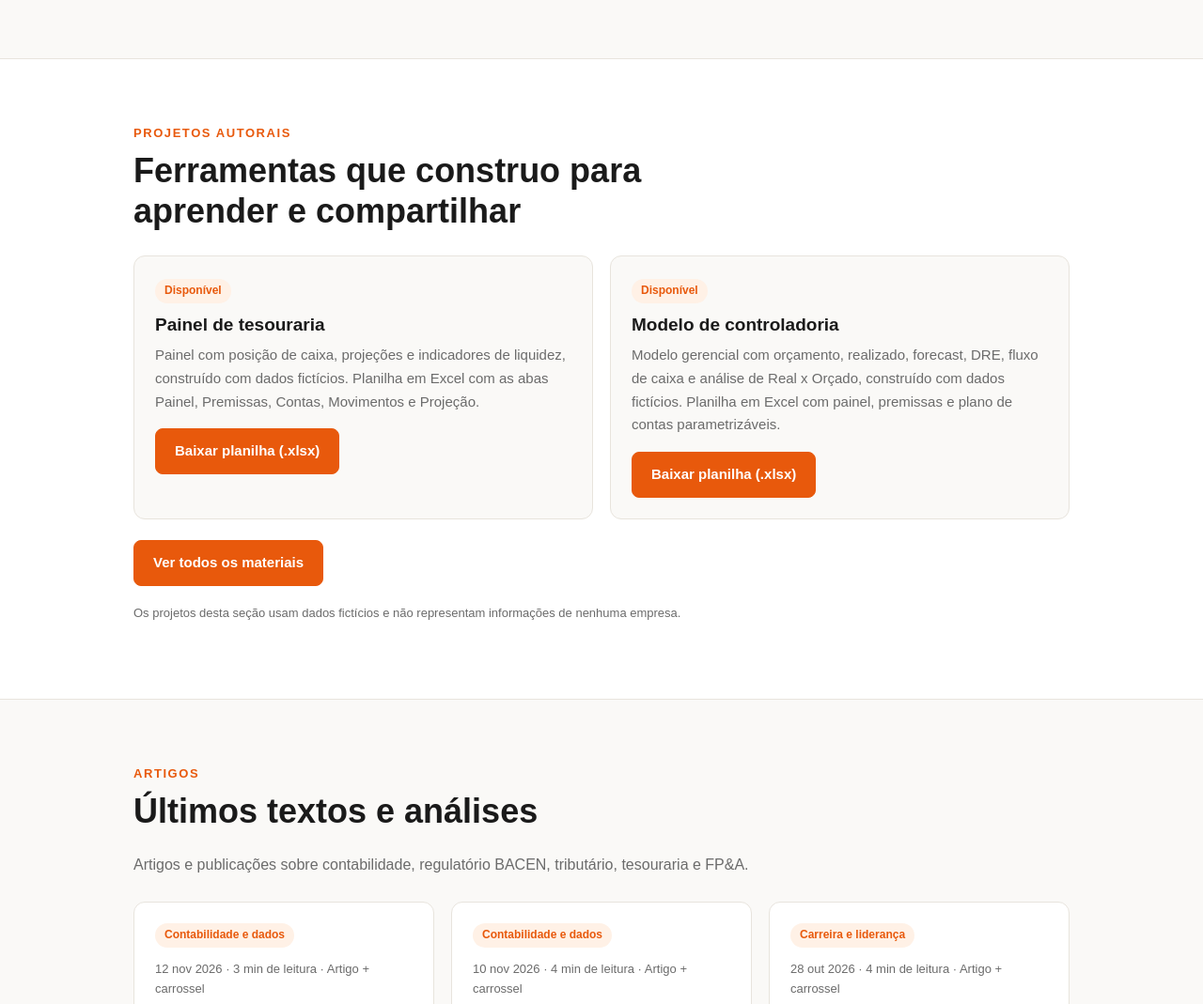
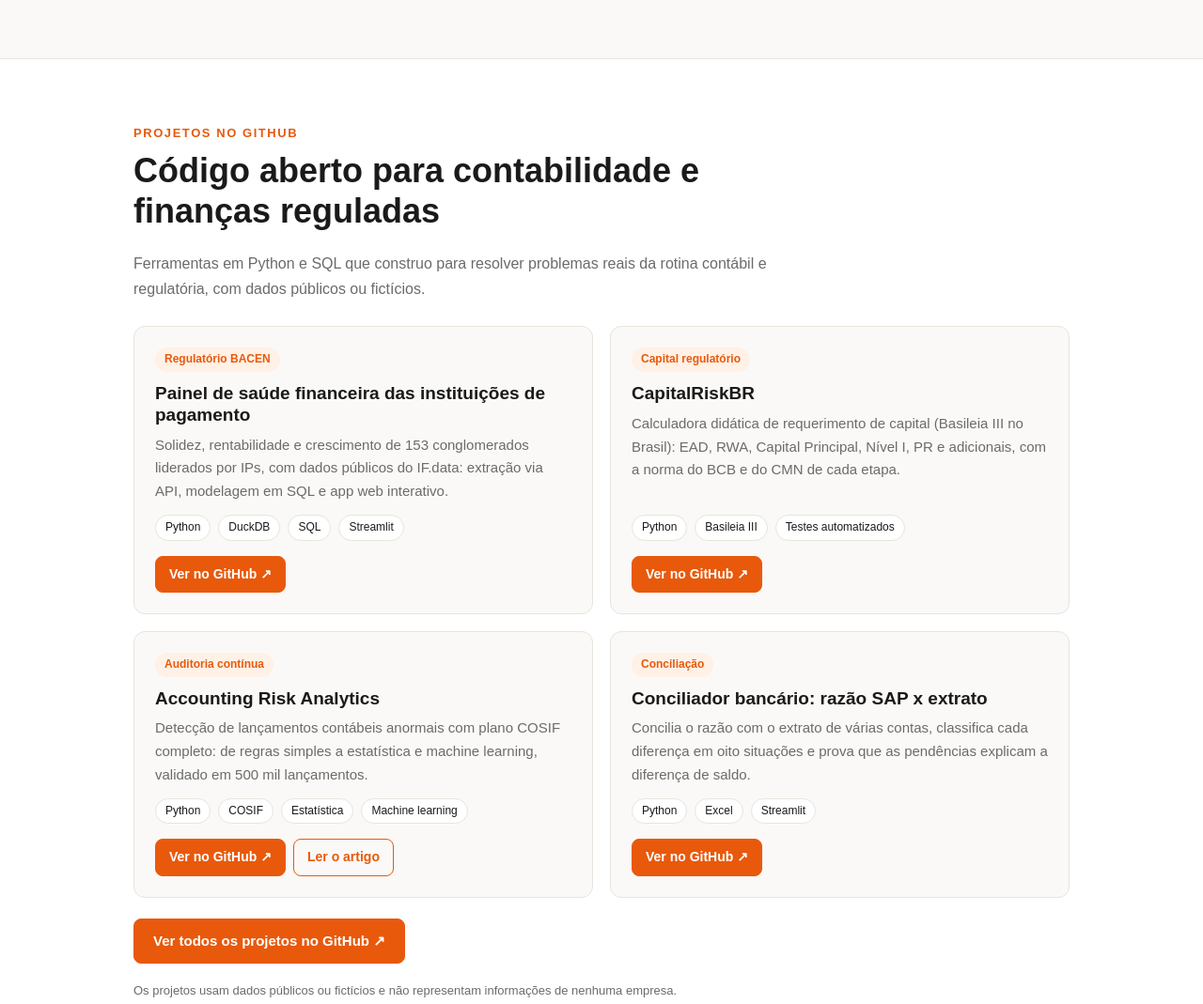
Before and after one commit to robertofogaca-fin/robertofogaca-site, a plain HTML site: page public/index.html in a window 1280 px wide. Shown: the part 3960-5029 px from the top of the page at 94% size. Drawn offline with Linux system fonts and the light colour scheme.

Commit message:
Seção Projetos vira vitrine do GitHub; GitHub no contato
Co-Authored-By: Claude Opus 5.5 <noreply@anthropic.com>
Claude-Session: https://claude.ai/code/session_011SgRuoc9knkeTDY2qWkyzb

```diff
--- a/public/assets/css/style.css
+++ b/public/assets/css/style.css
@@ -135,3 +135,12 @@ header.hero.compact{padding:56px 0 48px}
 .card.material p{margin-bottom:10px}
 .card.material .meta{font-size:13px;color:var(--muted);margin-top:auto;padding-top:6px}
 .card.material .acoes{margin:14px 0 0}
+
+/* ===== Projetos no GitHub (home) ===== */
+.grid.repos{grid-template-columns:repeat(auto-fill,minmax(min(100%,400px),1fr))}
+.card.repo{display:flex;flex-direction:column}
+.card.repo .tag{align-self:flex-start}
+.card.repo p{margin-bottom:12px}
+.card.repo .chips{margin-top:auto}
+.card.repo .chips span{font-size:12px;padding:3px 10px}
+.card.repo .acoes{display:flex;flex-wrap:wrap;gap:8px;margin:16px 0 0}
--- a/public/index.html
+++ b/public/index.html
@@ -77,14 +77,18 @@
 </div></section>
 
 <section class="alt" id="projetos"><div class="wrap">
-<div class="eyebrow">Projetos autorais</div>
-<h2>Ferramentas que construo para aprender e compartilhar</h2>
-<div class="grid">
-<div class="card"><span class="tag">Disponível</span><h3>Painel de tesouraria</h3><p>Painel com posição de caixa, projeções e indicadores de liquidez, construído com dados fictícios. Planilha em Excel com as abas Painel, Premissas, Contas, Movimentos e Projeção.</p><p style="margin-top:16px"><a class="btn" download href="downloads/Painel_de_Tesouraria_RF.xlsx">Baixar planilha (.xlsx)</a></p></div>
-<div class="card"><span class="tag">Disponível</span><h3>Modelo de controladoria</h3><p>Modelo gerencial com orçamento, realizado, forecast, DRE, fluxo de caixa e análise de Real x Orçado, construído com dados fictícios. Planilha em Excel com painel, premissas e plano de contas parametrizáveis.</p><p style="margin-top:16px"><a class="btn" download href="downloads/Controladoria_Modelo_RF.xlsx">Baixar planilha (.xlsx)</a></p></div>
+<div class="eyebrow">Projetos no GitHub</div>
+<h2>Código aberto para contabilidade e finanças reguladas</h2>
+<p style="max-width:680px;color:var(--muted)">Ferramentas em Python e SQL que construo para resolver problemas reais da rotina contábil e regulatória, com dados públicos ou fictícios.</p>
+<!-- PARA ADICIONAR UM PROJETO: copie um bloco <article class="card repo"> e troque etiqueta, título, descrição, tecnologias e link -->
+<div class="grid repos">
+<article class="card repo"><span class="tag">Regulatório BACEN</span><h3>Painel de saúde financeira das instituições de pagamento</h3><p>Solidez, rentabilidade e crescimento de 153 conglomerados liderados por IPs, com dados públicos do IF.data: extração via API, modelagem em SQL e app web interativo.</p><div class="chips"><span>Python</span><span>DuckDB</span><span>SQL</span><span>Streamlit</span></div><p class="acoes"><a class="btn small" href="https://github.com/robertofogaca-fin/painel-saude-financeira-bcb" target="_blank" rel="noopener">Ver no GitHub ↗</a></p></article>
+<article class="card repo"><span class="tag">Capital regulatório</span><h3>CapitalRiskBR</h3><p>Calculadora didática de requerimento de capital (Basileia III no Brasil): EAD, RWA, Capital Principal, Nível I, PR e adicionais, com a norma do BCB e do CMN de cada etapa.</p><div class="chips"><span>Python</span><span>Basileia III</span><span>Testes automatizados</span></div><p class="acoes"><a class="btn small" href="https://github.com/robertofogaca-fin/capital_risk_br" target="_blank" rel="noopener">Ver no GitHub ↗</a></p></article>
+<article class="card repo"><span class="tag">Auditoria contínua</span><h3>Accounting Risk Analytics</h3><p>Detecção de lançamentos contábeis anormais com plano COSIF completo: de regras simples a estatística e machine learning, validado em 500 mil lançamentos.</p><div class="chips"><span>Python</span><span>COSIF</span><span>Estatística</span><span>Machine learning</span></div><p class="acoes"><a class="btn small" href="https://github.com/robertofogaca-fin/accounting-risk-analytics" target="_blank" rel="noopener">Ver no GitHub ↗</a><a class="btn small outline" href="artigos/regras-vs-estatistica.html">Ler o artigo</a></p></article>
+<article class="card repo"><span class="tag">Conciliação</span><h3>Conciliador bancário: razão SAP x extrato</h3><p>Concilia o razão com o extrato de várias contas, classifica cada diferença em oito situações e prova que as pendências explicam a diferença de saldo.</p><div class="chips"><span>Python</span><span>Excel</span><span>Streamlit</span></div><p class="acoes"><a class="btn small" href="https://github.com/robertofogaca-fin/conciliador-sap" target="_blank" rel="noopener">Ver no GitHub ↗</a></p></article>
 </div>
-<p style="margin-top:22px"><a class="btn" href="materiais.html">Ver todos os materiais</a></p>
-<p class="note">Os projetos desta seção usam dados fictícios e não representam informações de nenhuma empresa.</p>
+<p style="margin-top:22px"><a class="btn" href="https://github.com/robertofogaca-fin" target="_blank" rel="noopener">Ver todos os projetos no GitHub ↗</a></p>
+<p class="note">Os projetos usam dados públicos ou fictícios e não representam informações de nenhuma empresa.</p>
 </div></section>
 
 <section id="artigos"><div class="wrap">
@@ -136,7 +140,7 @@
 <div class="eyebrow">Contato</div>
 <h2>Vamos conversar?</h2>
 <p style="color:var(--muted);max-width:620px">Aberto a conversas sobre contabilidade, regulatório BACEN, tributário, tesouraria e FP&amp;A em empresas reguladas.</p>
-<div class="contact"><a class="btn" href="https://www.linkedin.com/in/robertodfogaca" rel="noopener">LinkedIn</a><a class="btn" style="background:transparent;color:var(--accent)" href="mailto:contato@robertofogaca.com.br">contato@robertofogaca.com.br</a></div>
+<div class="contact"><a class="btn" href="https://www.linkedin.com/in/robertodfogaca" rel="noopener">LinkedIn</a><a class="btn" href="https://github.com/robertofogaca-fin" rel="noopener">GitHub</a><a class="btn" style="background:transparent;color:var(--accent)" href="mailto:contato@robertofogaca.com.br">contato@robertofogaca.com.br</a></div>
 <p class="note">Porto Alegre, RS</p>
 </div></section>
 
```
